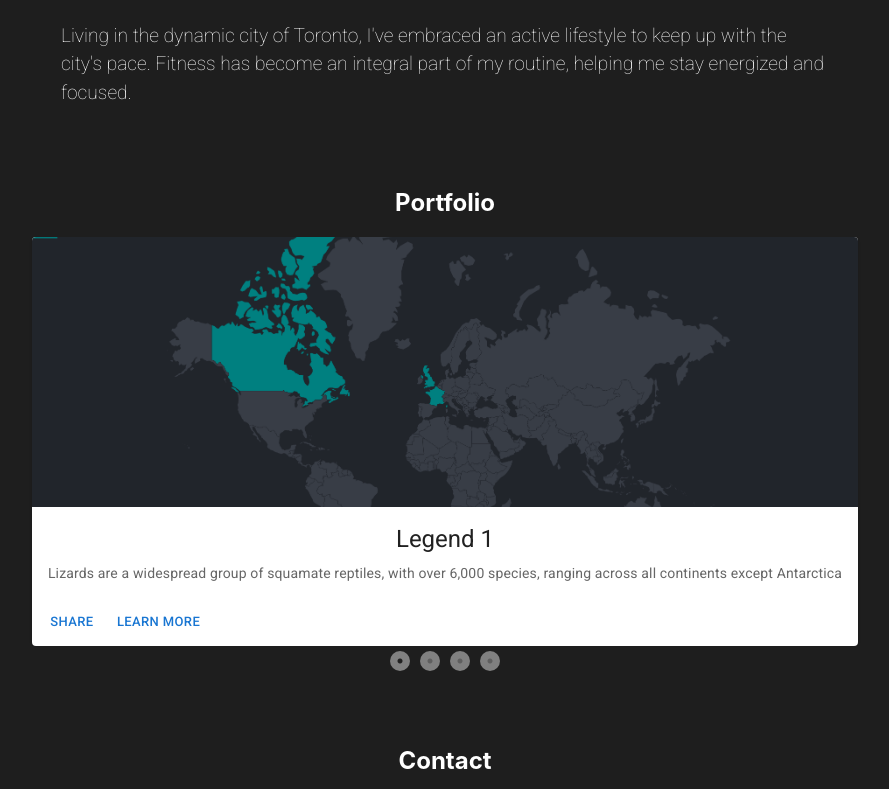
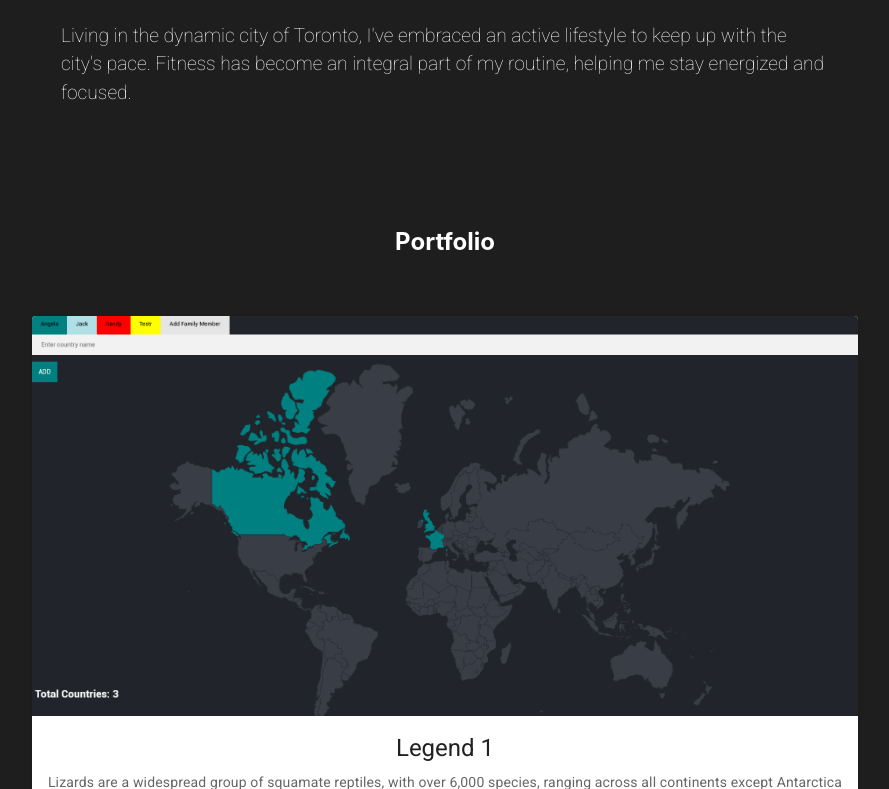
Before and after one commit to artmedia1/portfolio, a React (Create React App) app: page / in a window 1280 px wide. Shown: the part 1491-2280 px from the top of the page, without its empty margins (195-1084 px from the left). Built offline with nearby package versions, Linux system fonts and the light colour scheme.

Commit message:
Updated Css

```diff
--- a/src/App.js
+++ b/src/App.js
@@ -8,13 +8,13 @@ import Contact from "./Sections/Contact/Contact";
 
 function App() {
   return (
-    <BrowserRouter>
+    <div>
       <Navbar />
       <Home />
       <About />
       <Portfolio />
       <Contact />
-    </BrowserRouter>
+    </div>
   );
 }
 
--- a/src/Sections/Home/Home.css
+++ b/src/Sections/Home/Home.css
@@ -76,6 +76,7 @@
     justify-content: center;
     transform: translateX(0%);
     /* align-items: flex-end; */
+    padding-bottom: min(150px, 50%);
   }
 
   .hello {
@@ -95,11 +96,7 @@
 }
 
 @media screen and (max-width: 400px) {
-    #HomeSection {
+    /* #HomeSection {
         padding-top: 150px !important;
-      }
-
-    .intro-container {
-        padding-bottom: min(150px, 50%);
-    }
+      } */
   }
--- a/src/Sections/Portfolio/Carousel.jsx
+++ b/src/Sections/Portfolio/Carousel.jsx
@@ -39,13 +39,13 @@ function Carousel({ projects }) {
     //       dots: true,
     //     },
     //   },
-      {
-        breakpoint: 1200,
-        settings: {
-          slidesToShow: 1,
-          slidesToScroll: 1,
-        },
-      },
+    //   {
+    //     breakpoint: 1200,
+    //     settings: {
+    //       slidesToShow: 1,
+    //       slidesToScroll: 1,
+    //     },
+    //   },
     ],
   };
 
--- a/src/Sections/Portfolio/Portfolio.css
+++ b/src/Sections/Portfolio/Portfolio.css
@@ -1,9 +1,9 @@
 #PortfolioSection {
     max-width: 100vw !important;
-    margin-top: 10vh;
+    padding-top: 10vh;
+    min-height: 100vh;
 }
 
 .test {
     text-align: center !important;
-
 }
--- a/src/Sections/Portfolio/Portfolio.jsx
+++ b/src/Sections/Portfolio/Portfolio.jsx
@@ -18,8 +18,6 @@ function Portfolio() {
     <section id="PortfolioSection">
       <h1>Portfolio</h1>
       <div>
-        {/* <Carousel slides={slides} /> */}
-        {/* <ProjectCard cards={cards}/> */}
         <Carousel projects={projects} />
       </div>
     </section>
--- /dev/null
+++ b/src/Sections/Portfolio/ProjectCard.css
@@ -0,0 +1,15 @@
+.card-container {
+    max-width: 70vw;
+    margin-top: 40px;
+    margin-bottom: 40px;
+}
+
+.card-media {
+    height: min(500px, 50vh);
+}
+
+@media screen and (max-width: 1200px) {
+    .card-media {
+        height: min(500px, 25vh);
+    }
+  }
--- a/src/Sections/Portfolio/ProjectCard.jsx
+++ b/src/Sections/Portfolio/ProjectCard.jsx
@@ -5,7 +5,7 @@ import CardContent from "@mui/material/CardContent";
 import CardMedia from "@mui/material/CardMedia";
 import Button from "@mui/material/Button";
 import Typography from "@mui/material/Typography";
-import './Carousel.css'
+import './ProjectCard.css'
 
 function ProjectCard(props) {
   const cardRef = useRef(null);
@@ -18,11 +18,10 @@ function ProjectCard(props) {
   }, []);
 
   return (
-    <Card ref={cardRef} sx={{ maxWidth: "70vw" }}>
-      <CardMedia
+    <Card ref={cardRef} className="card-container">
+      <CardMedia className='card-media'
         component="img"
         alt="project_pic"
-        height="270"
         image={props.imageSrc}
       />
       <CardContent>
```
